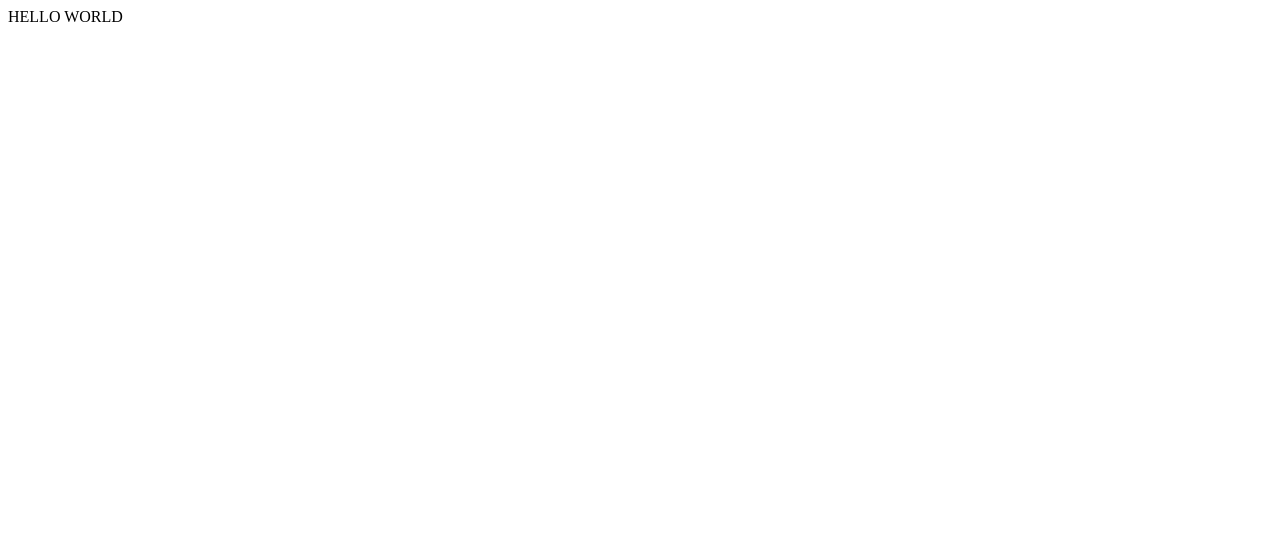
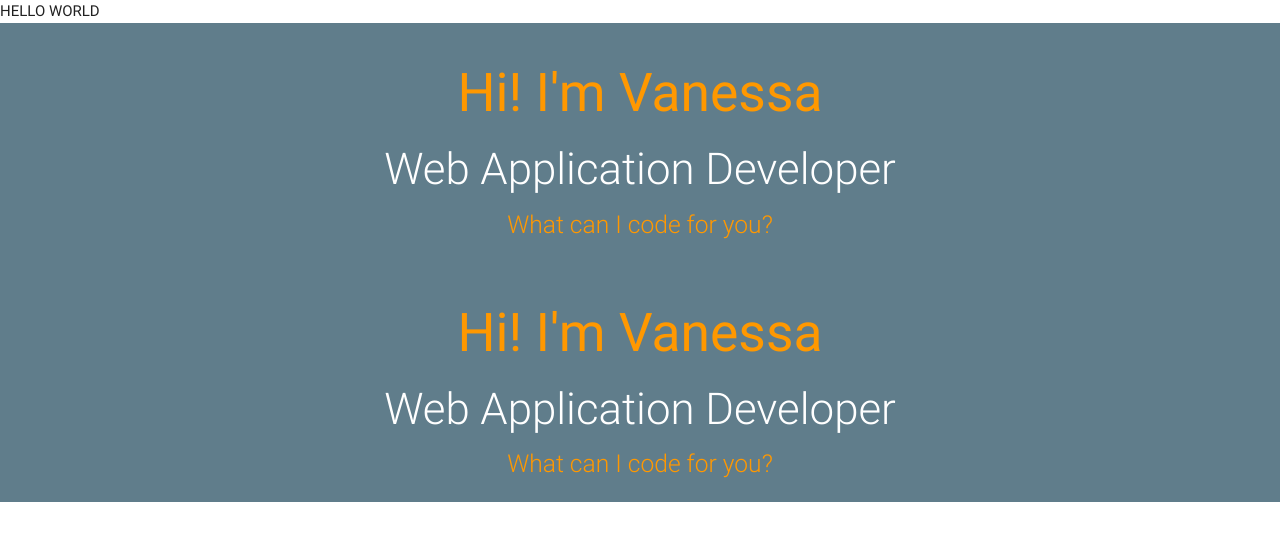
Before and after one commit to shaepetty07/petty.github.io, a plain HTML site: page index.html in a window 1280 px wide. Drawn offline with nearby package versions, Linux system fonts and the light colour scheme.

Commit message:
Trying out materialize

```diff
--- a/index.html
+++ b/index.html
@@ -1 +1,60 @@
 <html> HELLO WORLD </html>
+<!DOCTYPE html>
+<html>
+  <head>
+    <!--Import Google Icon Font-->
+    <link href="https://fonts.googleapis.com/icon?family=Material+Icons" rel="stylesheet">
+    <!-- Compiled and minified CSS -->
+    <link rel="stylesheet" href="https://cdnjs.cloudflare.com/ajax/libs/materialize/0.100.1/css/materialize.min.css">
+    <!--Let browser know website is optimized for mobile-->
+    <meta name="viewport" content="width=device-width, initial-scale=1.0"/>
+    <!-- Page Title -->
+    <title>Vanessa Shalkey's Website</title>
+  </head>
+
+  <body>
+    <!-- ==== START Profile Header SECTION ==== -->
+  	<div class="section blue-grey">
+  		<div class="container center-align">
+				<h2 class="header orange-text">Hi! I'm Vanessa</h2>
+				<h3 class="white-text light">Web Application Developer</h3>
+				<h5 class="orange-text light">What can I code for you?</h5>
+  		</div>
+  	</div>
+    <!-- ==== END Profile Header SECTION==== -->
+
+    <!--Import jQuery before materialize.js-->
+    <script type="text/javascript" src="https://code.jquery.com/jquery-3.2.1.min.js"></script>
+    <!-- Compiled and minified JavaScript -->
+    <script src="https://cdnjs.cloudflare.com/ajax/libs/materialize/0.100.1/js/materialize.min.js"></script>
+  </body>
+</html><!DOCTYPE html>
+<html>
+  <head>
+    <!--Import Google Icon Font-->
+    <link href="https://fonts.googleapis.com/icon?family=Material+Icons" rel="stylesheet">
+    <!-- Compiled and minified CSS -->
+    <link rel="stylesheet" href="https://cdnjs.cloudflare.com/ajax/libs/materialize/0.100.1/css/materialize.min.css">
+    <!--Let browser know website is optimized for mobile-->
+    <meta name="viewport" content="width=device-width, initial-scale=1.0"/>
+    <!-- Page Title -->
+    <title>Vanessa Shalkey's Website</title>
+  </head>
+
+  <body>
+    <!-- ==== START Profile Header SECTION ==== -->
+  	<div class="section blue-grey">
+  		<div class="container center-align">
+				<h2 class="header orange-text">Hi! I'm Vanessa</h2>
+				<h3 class="white-text light">Web Application Developer</h3>
+				<h5 class="orange-text light">What can I code for you?</h5>
+  		</div>
+  	</div>
+    <!-- ==== END Profile Header SECTION==== -->
+
+    <!--Import jQuery before materialize.js-->
+    <script type="text/javascript" src="https://code.jquery.com/jquery-3.2.1.min.js"></script>
+    <!-- Compiled and minified JavaScript -->
+    <script src="https://cdnjs.cloudflare.com/ajax/libs/materialize/0.100.1/js/materialize.min.js"></script>
+  </body>
+</html>
```
